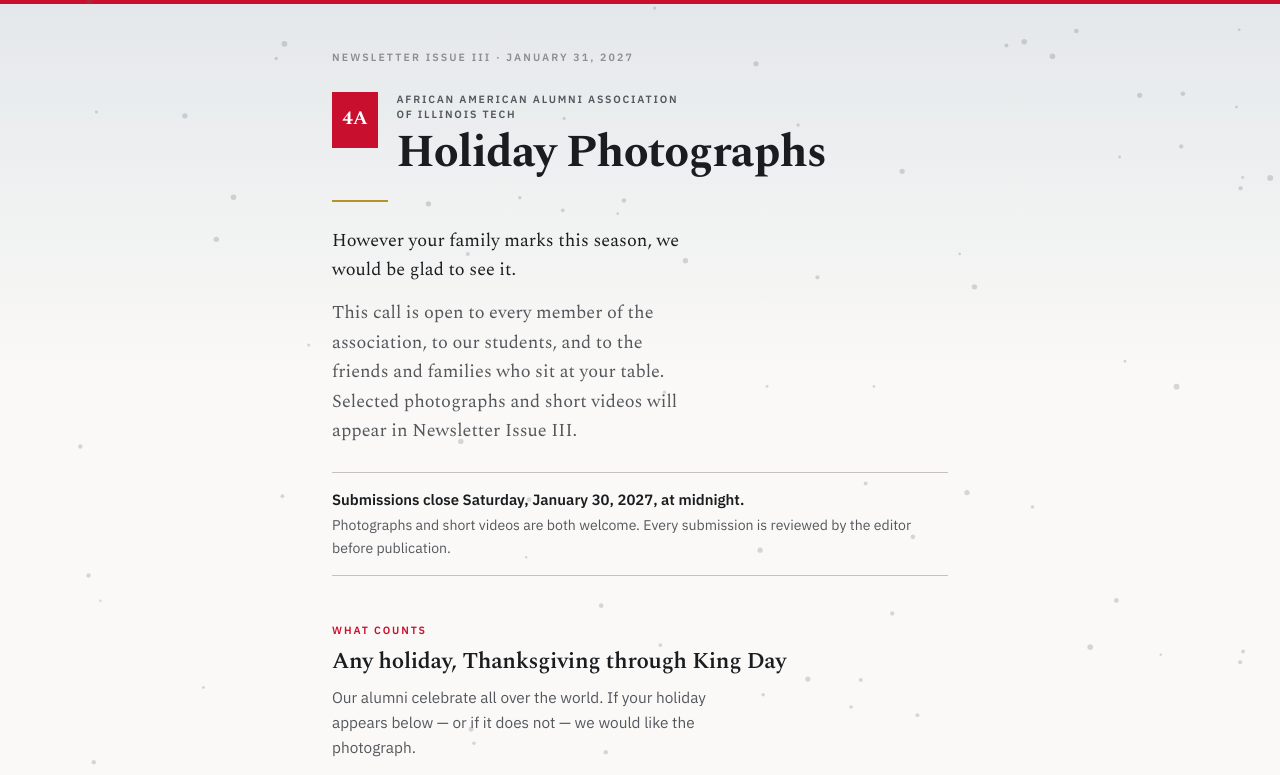
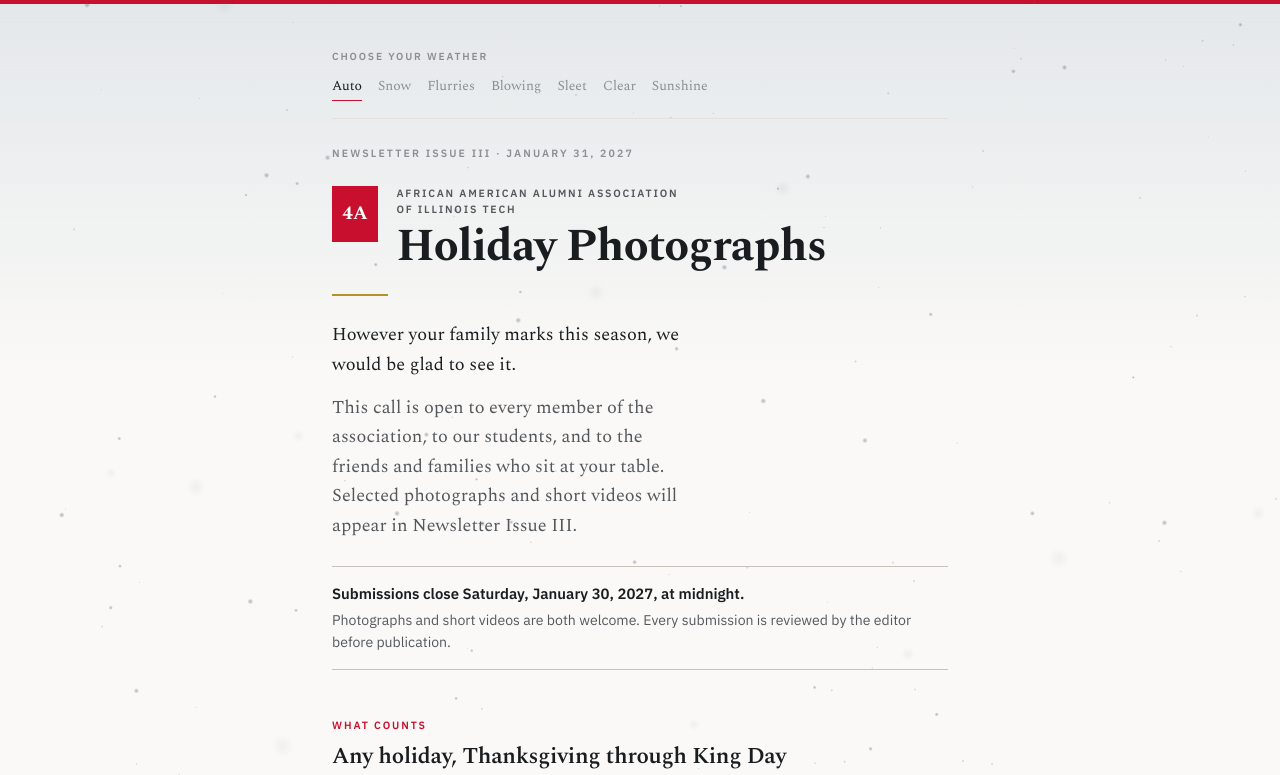
Before and after one commit to Freddricklogan/iit4a-holiday-photos, a plain HTML site: page index.html in a window 1280 px wide. Shown: the top 775 px of the page. Drawn offline with nearby package versions, Linux system fonts and the light colour scheme.

Commit message:
Move the weather picker up top and make the weather look real

```diff
--- a/index.html
+++ b/index.html
@@ -14,7 +14,7 @@
   --paper:#FAF9F7; --card:#FFFFFF; --rule:#E3E0DB; --rule-dk:#C6C2BB;
   --ink:#1A1D20; --mid:#54585D; --quiet:#8B8E92;
   --red:#C8102E; --red-dk:#9B0C23; --gold:#B8912B;
-  --snow:rgba(92,102,114,.24);
+  --snow:rgba(88,99,112,.40);
   --skytop:rgba(198,208,218,.42);
   --sunglow:rgba(255,206,128,.55);
   color-scheme:light;
@@ -42,7 +42,7 @@
 /* ---- letterhead ---- */
 .eyebrow{
   font-size:.66rem;font-weight:600;letter-spacing:.2em;text-transform:uppercase;
-  color:var(--quiet);margin-bottom:1.6rem;
+  color:var(--quiet);margin-bottom:1.5rem;
 }
 .head{display:flex;gap:1.15rem;align-items:flex-start}
 .mark{
@@ -207,14 +207,14 @@
 }
 .mailbtn:hover{background:var(--red-dk)}
 
-/* ---- weather, kept quiet, down here ---- */
-.wxwrap{margin-top:3.2rem;padding-top:1.2rem;border-top:1px solid var(--rule)}
+/* ---- weather: at the top, but quiet ---- */
+.wxwrap{padding-bottom:1.1rem;margin-bottom:1.6rem;border-bottom:1px solid var(--rule)}
 .wxlab{font-size:.64rem;font-weight:600;letter-spacing:.18em;text-transform:uppercase;
-       color:var(--quiet);margin-bottom:.5rem}
-.wxbar{display:flex;flex-wrap:wrap;gap:.1rem .3rem;align-items:baseline}
+       color:var(--quiet);margin-bottom:.45rem}
+.wxbar{display:flex;flex-wrap:wrap;gap:.15rem 1rem;align-items:baseline}
 .wxbar button{
-  font:inherit;font-size:.84rem;font-family:'Spectral',Georgia,serif;
-  background:none;border:0;padding:.15rem .35rem;cursor:pointer;color:var(--quiet);
+  font:inherit;font-size:.86rem;font-family:'Spectral',Georgia,serif;
+  background:none;border:0;padding:.15rem 0;cursor:pointer;color:var(--quiet);
   border-bottom:1px solid transparent;transition:color .15s,border-color .15s;
 }
 .wxbar button:hover{color:var(--ink)}
@@ -235,6 +235,19 @@
 <canvas id="sky" aria-hidden="true"></canvas>
 
 <div class="wrap">
+
+  <div class="wxwrap">
+    <p class="wxlab">Choose your weather</p>
+    <div class="wxbar" id="wxbar" role="group" aria-label="Choose the weather on this page">
+      <button type="button" data-w="auto" class="on" aria-label="Let the weather change on its own">Auto</button>
+      <button type="button" data-w="0">Snow</button>
+      <button type="button" data-w="1">Flurries</button>
+      <button type="button" data-w="2">Blowing</button>
+      <button type="button" data-w="3">Sleet</button>
+      <button type="button" data-w="4">Clear</button>
+      <button type="button" data-w="5">Sunshine</button>
+    </div>
+  </div>
 
   <p class="eyebrow">Newsletter Issue III &middot; January 31, 2027</p>
 
@@ -420,19 +433,6 @@
     </form>
   </section>
 
-  <div class="wxwrap">
-    <p class="wxlab">Weather</p>
-    <div class="wxbar" id="wxbar" role="group" aria-label="Choose the weather on this page">
-      <button type="button" data-w="auto" class="on" aria-label="Let the weather change on its own">Auto</button><span class="sep">/</span>
-      <button type="button" data-w="0">Snow</button><span class="sep">/</span>
-      <button type="button" data-w="1">Flurries</button><span class="sep">/</span>
-      <button type="button" data-w="2">Blowing</button><span class="sep">/</span>
-      <button type="button" data-w="3">Sleet</button><span class="sep">/</span>
-      <button type="button" data-w="4">Clear</button><span class="sep">/</span>
-      <button type="button" data-w="5">Sunshine</button>
-    </div>
-  </div>
-
   <footer>
     <p class="sig">Dr. Freddrick Logan
       <span>Recording Secretary &amp; Editor<br>African American Alumni Association of Illinois Tech</span>
@@ -469,62 +469,123 @@
 });
 
 // ---- winter weather ---------------------------------------------------
-// One canvas, six conditions, deliberately restrained. It turns over on its own
-// every ~22s unless the reader pins one.
+// Six conditions, drawn to look like weather rather than particles: three
+// depth layers with their own focus and speed, one shared wind field so
+// everything gusts together, and soft-edged sprites instead of hard dots.
 (function(){
   var cv = document.getElementById('sky');
   if (!cv || !cv.getContext) return;
   var cx = cv.getContext('2d');
   var still = window.matchMedia && matchMedia('(prefers-reduced-motion: reduce)').matches;
 
+  // n = flakes; vy/r = fall speed and radius before depth scaling;
+  // gust = how hard the wind field pushes; base = steady sideways drift.
   var WX = [
-    { key:'snow',   label:'Snowfall',       n:78,  vy:[18, 50],  vx:[-7, 7],    r:[1.1, 2.9], sway:[.4, .9],  streak:0 },
-    { key:'flurry', label:'Light flurries', n:28,  vy:[9, 24],   vx:[-12, 12],  r:[1.0, 2.1], sway:[.9, 1.7], streak:0 },
-    { key:'blow',   label:'Blowing snow',   n:95,  vy:[18, 42],  vx:[46, 92],   r:[.8, 2.1],  sway:[.2, .6],  streak:1.4 },
-    { key:'sleet',  label:'Sleet',          n:110, vy:[150, 245],vx:[-24, -9],  r:[.5, 1.0],  sway:[0, 0],    streak:6.5 },
-    { key:'clear',  label:'Clear and cold', n:16,  vy:[4, 12],   vx:[-5, 5],    r:[.9, 1.9],  sway:[1.2, 2.1],streak:0 },
-    { key:'sun',    label:'Winter sun',     n:10,  vy:[2, 8],    vx:[-4, 4],    r:[.7, 1.6],  sway:[1.0, 2.3],streak:0, sun:1 }
+    { key:'snow',   n:140, vy:[26, 52],  r:[1.1, 2.7],  base:0,   gust:26, flut:[.5,1.3], streak:0,  haze:.0 },
+    { key:'flurry', n:58,  vy:[14, 30],  r:[1.0, 2.3],  base:0,   gust:38, flut:[1.1,2.4],streak:0,  haze:.0 },
+    { key:'blow',   n:185, vy:[22, 44],  r:[.8, 1.9],  base:62,  gust:54, flut:[.2,.7],  streak:2.2,haze:.16 },
+    { key:'sleet',  n:170, vy:[200, 330],r:[.45,.95],  base:-16, gust:10, flut:[0,.15],  streak:8,  haze:.07 },
+    { key:'clear',  n:30,  vy:[5, 14],   r:[.7, 1.6],  base:0,   gust:14, flut:[1.3,2.6],streak:0,  haze:.0, twinkle:1 },
+    { key:'sun',    n:22,  vy:[3, 11],   r:[.6, 1.5],  base:0,   gust:11, flut:[1.1,2.4],streak:0,  haze:.0, twinkle:1, sun:1 }
   ];
+
+  // Depth bands. Far flakes are small, slow, faint and reasonably sharp;
+  // near ones are big, fast, faint and thrown badly out of focus — which is
+  // what the eye actually sees through a window.
+  var LAYERS = [
+    { share:.58, size:.52, speed:.52, alpha:.52, soft:.68, windMul:.5 },
+    { share:.34, size:1.15,speed:1.0, alpha:1.0, soft:.44, windMul:1.0 },
+    { share:.08, size:5.0, speed:2.1, alpha:.20, soft:.05, windMul:1.6 }
+  ];
+
   var wi = 0, cur = WX[0], live = cur.n, W = 0, H = 0, dpr = 1;
-  var snow = 'rgba(92,102,114,.24)', glow = 'rgba(255,206,128,.55)', sunAmt = 0;
-  var POOL = 120, P = [];
+  var rgb = [92,102,114], baseA = .24;
+  var glow = 'rgba(255,206,128,.55)', sunAmt = 0, hazeAmt = 0;
+  var POOL = 200, P = [], sprites = [];
 
   function rnd(a){ return a[0] + Math.random() * (a[1] - a[0]); }
+
+  function readTokens(){
+    var cs = getComputedStyle(document.documentElement);
+    var v = cs.getPropertyValue('--snow').trim();
+    var m = v.match(/rgba?\(\s*([\d.]+)[ ,]+([\d.]+)[ ,]+([\d.]+)(?:[ ,/]+([\d.]+))?/);
+    if (m){
+      rgb = [ +m[1], +m[2], +m[3] ];
+      baseA = m[4] === undefined ? 1 : +m[4];
+    }
+    var g = cs.getPropertyValue('--sunglow').trim(); if (g) glow = g;
+  }
+
+  // One soft sprite per depth band, drawn once and reused. The `soft` stop
+  // is what turns a disc into a blurred bokeh blob.
+  function buildSprites(){
+    sprites = LAYERS.map(function(L){
+      var R = 26;                                   // sprite radius in px
+      var c = document.createElement('canvas');
+      c.width = c.height = R * 2;
+      var g2 = c.getContext('2d');
+      var grd = g2.createRadialGradient(R, R, 0, R, R, R);
+      var col = function(a){ return 'rgba(' + rgb[0] + ',' + rgb[1] + ',' + rgb[2] + ',' + a + ')'; };
+      grd.addColorStop(0, col(1));
+      grd.addColorStop(L.soft, col(.72));
+      grd.addColorStop(1, col(0));
+      g2.fillStyle = grd;
+      g2.beginPath(); g2.arc(R, R, R, 0, 6.2832); g2.fill();
+      return c;
+    });
+  }
+
   function roll(p, w){
-    p.vy = rnd(w.vy); p.vx = rnd(w.vx); p.r = rnd(w.r);
-    p.sw = rnd(w.sway); p.st = w.streak; p.wx = w.key;
-    p.ph = Math.random() * 6.283;
+    p.vy = rnd(w.vy); p.r = rnd(w.r);
+    p.base = w.base; p.gust = w.gust;
+    p.fl = rnd(w.flut); p.flp = 300 + Math.random() * 900;
+    p.st = w.streak; p.tw = w.twinkle ? Math.random() * 6.283 : 0;
+    p.wx = w.key; p.ph = Math.random() * 6.283;
   }
   function seed(){
     P = [];
+    var cuts = [], acc = 0;
+    LAYERS.forEach(function(L){ acc += L.share; cuts.push(acc); });
     for (var i = 0; i < POOL; i++){
-      var p = { x: Math.random() * W, y: Math.random() * H, due: 0 };
+      var u = (i + .5) / POOL, li = 0;
+      while (li < cuts.length - 1 && u > cuts[li]) li++;
+      var p = { x: Math.random() * W, y: Math.random() * H, L: li, due: 0 };
       roll(p, cur); P.push(p);
     }
+    // interleave so thinning the live count doesn't empty one whole layer
+    for (var k = P.length - 1; k > 0; k--){
+      var j = Math.floor(Math.random() * (k + 1));
+      var t = P[k]; P[k] = P[j]; P[j] = t;
+    }
   }
-  function readTokens(){
-    var cs = getComputedStyle(document.documentElement);
-    var v = cs.getPropertyValue('--snow').trim();     if (v) snow = v;
-    var g = cs.getPropertyValue('--sunglow').trim();  if (g) glow = g;
+
+  // The wind field: three sines at unrelated periods read as gusts that
+  // build and fall away, which is the thing that makes snow look alive.
+  function windAt(t){
+    return Math.sin(t / 4300) * .55
+         + Math.sin(t / 1700 + 1.3) * .30
+         + Math.sin(t / 830 + 2.9) * .15;
+  }
+
+  function size(){
+    dpr = Math.min(window.devicePixelRatio || 1, 2);
+    W = cv.clientWidth; H = cv.clientHeight;
+    cv.width = Math.round(W * dpr); cv.height = Math.round(H * dpr);
+    cx.setTransform(dpr, 0, 0, dpr, 0, 0);
   }
   function fade(c){
     return c.replace(/rgba?\(([^)]+)\)/, function(m, inner){
       return 'rgba(' + inner.split(',').slice(0,3).join(',') + ',0)';
     });
   }
-  function size(){
-    dpr = Math.min(window.devicePixelRatio || 1, 2);
-    W = cv.clientWidth; H = cv.clientHeight;
-    cv.width = Math.round(W * dpr); cv.height = Math.round(H * dpr);
-    cx.setTransform(dpr, 0, 0, dpr, 0, 0);
-  }
 
   function draw(dt, t){
     cx.clearRect(0, 0, W, H);
 
+    // low winter sun, high and to the right
     sunAmt += ((cur.sun ? 1 : 0) - sunAmt) * Math.min(dt * 1.5, 1);
     if (sunAmt > .01){
-      var sx = W * 0.84, sy = H * 0.11, rad = Math.max(W, H) * 0.6;
+      var sx = W * .84, sy = H * .11, rad = Math.max(W, H) * .6;
       var rg = cx.createRadialGradient(sx, sy, 0, sx, sy, rad);
       rg.addColorStop(0, glow);
       rg.addColorStop(.38, fade(glow));
@@ -533,32 +594,66 @@
       cx.fillRect(0, 0, W, H); cx.restore();
     }
 
-    cx.strokeStyle = snow; cx.fillStyle = snow;
+    // drifting haze across the lower part of the frame, for driving snow
+    hazeAmt += ((cur.haze || 0) - hazeAmt) * Math.min(dt * 1.2, 1);
+    if (hazeAmt > .004){
+      var hg = cx.createLinearGradient(0, H * .45, 0, H);
+      var hc = function(a){ return 'rgba(' + rgb[0] + ',' + rgb[1] + ',' + rgb[2] + ',' + a + ')'; };
+      hg.addColorStop(0, hc(0));
+      hg.addColorStop(1, hc(hazeAmt));
+      cx.fillStyle = hg; cx.fillRect(0, 0, W, H);
+    }
+
+    var wind = windAt(t);
     var n = Math.min(Math.round(live), POOL);
+
     for (var i = 0; i < n; i++){
-      var p = P[i];
+      var p = P[i], L = LAYERS[p.L];
+
       if (p.wx !== cur.key && t >= p.due) roll(p, cur);
-      var sway = p.sw ? Math.sin(t / 900 + p.ph) * p.sw * 14 : 0;
-      p.x += (p.vx + sway) * dt;
-      p.y += p.vy * dt;
-      if (p.y - p.r > H){ p.y = -p.r * 2; p.x = Math.random() * W; }
-      if (p.x < -12) p.x = W + 10; else if (p.x > W + 12) p.x = -10;
+
+      var flutter = p.fl ? Math.sin(t / p.flp + p.ph) * p.fl * 13 : 0;
+      var vx = (p.base + wind * p.gust) * L.windMul + flutter;
+      var vy = p.vy * L.speed * (1 + .10 * Math.sin(t / 2100 + p.ph));
+
+      p.x += vx * dt;
+      p.y += vy * dt;
+
+      var rr = p.r * L.size;
+      if (p.y - rr > H){ p.y = -rr * 2; p.x = Math.random() * W; }
+      else if (p.y + rr < -40){ p.y = H + rr; }
+      if (p.x < -40) p.x = W + 20; else if (p.x > W + 40) p.x = -20;
+
+      var a = baseA * L.alpha;
+      if (p.tw) a *= .55 + .45 * Math.sin(t / 700 + p.tw);
+      if (a <= .004) continue;
+      cx.globalAlpha = a;
+
       if (p.st){
+        // sleet and driving snow: a short motion-blurred streak, drawn as a
+        // squashed sprite along the direction of travel
         var k = p.st * dt;
-        cx.lineWidth = Math.max(.6, p.r * .85);
-        cx.beginPath(); cx.moveTo(p.x, p.y);
-        cx.lineTo(p.x - p.vx * k, p.y - p.vy * k); cx.stroke();
+        var dx = -vx * k, dy = -vy * k;
+        var len = Math.sqrt(dx * dx + dy * dy);
+        if (len < 1) len = 1;
+        cx.save();
+        cx.translate(p.x, p.y);
+        cx.rotate(Math.atan2(dy, dx));
+        cx.drawImage(sprites[p.L], -len, -rr, len + rr * 2, rr * 2);
+        cx.restore();
       } else {
-        cx.beginPath(); cx.arc(p.x, p.y, p.r, 0, 6.2832); cx.fill();
+        var d = rr * 2;
+        cx.drawImage(sprites[p.L], p.x - rr, p.y - rr, d, d);
       }
     }
+    cx.globalAlpha = 1;
   }
 
   var pinned = false, bar = document.getElementById('wxbar');
   function setWx(i){
     wi = i; cur = WX[i];
     var now = performance.now();
-    for (var k = 0; k < P.length; k++) P[k].due = still ? 0 : now + Math.random() * 2600;
+    for (var k = 0; k < P.length; k++) P[k].due = still ? 0 : now + Math.random() * 2800;
     if (still){ live = cur.n; draw(0, now); }
   }
   function mark(val){
@@ -581,7 +676,7 @@
     });
   }
 
-  size(); readTokens(); seed();
+  size(); readTokens(); buildSprites(); seed();
   addEventListener('resize', function(){ size(); });
 
   if (still){ live = cur.n; draw(0, 0); return; }
```
